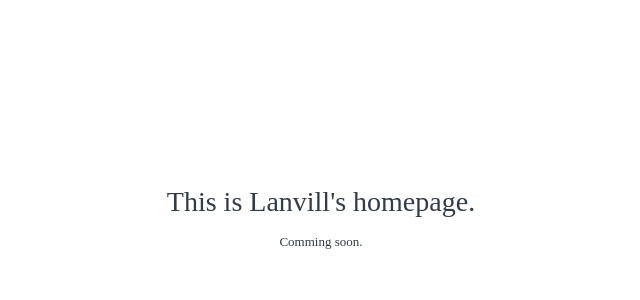
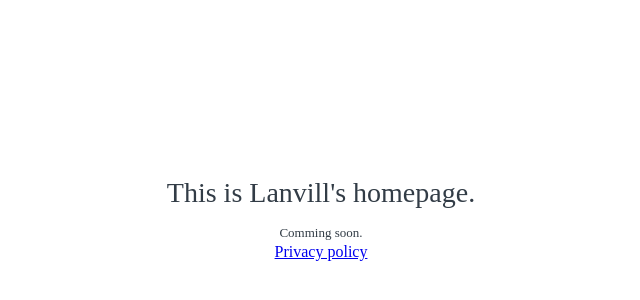
Before and after one commit to Lanvill/Lanvill.github.io, a plain HTML site: page index.html in a window 1280 px wide. Shown: the part 182-482 px from the top of the page, without its empty margins (319-959 px from the left). Drawn offline with Linux system fonts and the light colour scheme.

Commit message:
Update index.html

```diff
--- a/index.html
+++ b/index.html
@@ -63,11 +63,12 @@ p#paragraph {
     <div id="outer">
         <div id="inner">
             <div id="container">
-				<div>
-                <p id="header">This is Lanvill's homepage.</p>
-                <p id="paragraph">Comming soon.</p>
-				</div>
-			</div>
+		    <div>
+			    <p id="header">This is Lanvill's homepage.</p>
+			    <p id="paragraph">Comming soon.</p>
+			    <a href="privacy_policy.html">Privacy policy</a>
+		    </div>
+	    </div>
         </div>
     </div>
 </body>
```
